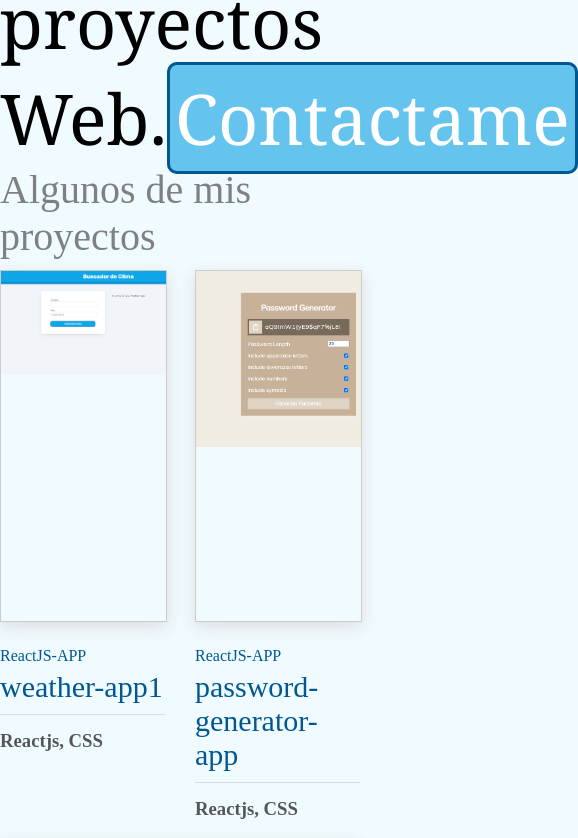
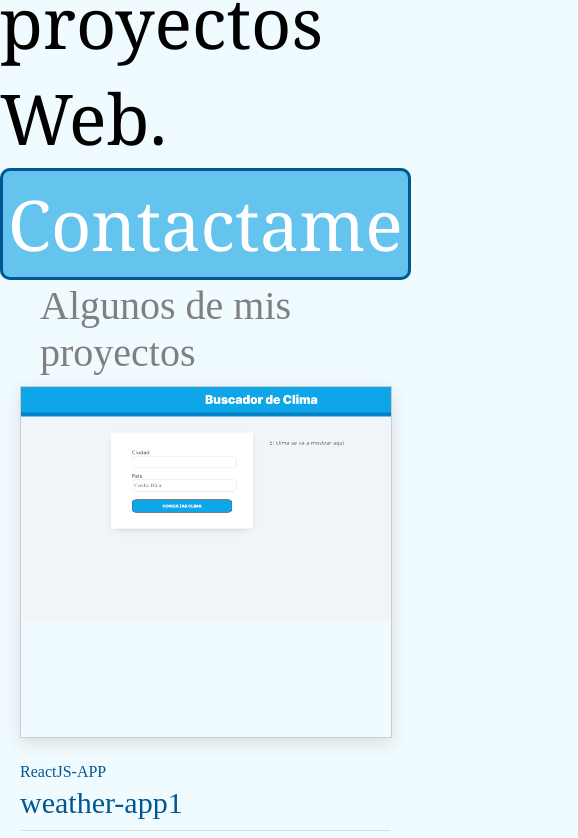
Before and after one commit to jahcoto/portfolio, a React (Vite) app: page /inicio in a window 390 px wide. Shown: the part 1937-2775 px from the top of the page, 578 px wide, since content can reach past the window. Built offline with nearby package versions, Linux system fonts and the light colour scheme.

Commit message:
Update Inicio, Contacto, WorkList responsive with 480px

```diff
--- a/src/components/Contacto.jsx
+++ b/src/components/Contacto.jsx
@@ -1,7 +1,9 @@
+import '../styles/contacto.css';
+
 const Contacto = () => {
   return (
     <div className="page">
-      <h1 className="heading">Contacto</h1>.
+      <h1 className="heading">Contacto</h1>
       <div className="contact">
         <form className="contact-form" action="mailto:jahcoto@gmail.com">
           <label htmlFor="nombre">Nombre:</label>
--- a/src/components/Inicio.jsx
+++ b/src/components/Inicio.jsx
@@ -1,5 +1,7 @@
 import { Link } from 'react-router-dom';
 import WorksList from './WorksList';
+
+import '../styles/inicio.css';
 
 const Inicio = () => {
   return (
@@ -17,8 +19,9 @@ const Inicio = () => {
       </h1>
       <section className="last-works">
         <h2 className="heading">Algunos de mis proyectos</h2>
-        <div className="works"></div>
-        <WorksList limit="3" />
+        <div className="works">
+          <WorksList limit="3" />
+        </div>
       </section>
     </div>
   );
--- a/src/components/WorksList.jsx
+++ b/src/components/WorksList.jsx
@@ -1,5 +1,7 @@
 import { Link } from 'react-router-dom';
 import { trabajos } from '../data/trabajos';
+
+import '../styles/work-list.css';
 
 const WorksList = ({ limit }) => {
   return (
--- a/src/index.css
+++ b/src/index.css
@@ -47,38 +47,6 @@ body {
   color: #555;
 }
 
-.home h1 {
-  font-family: Georgia, 'Times New Roman', Times, serif;
-  font-weight: 400;
-  font-size: 70px;
-  margin: 80px 0 0 0;
-}
-
-.home strong {
-  color: #005792;
-}
-
-.home h2 {
-  color: gray;
-  font-weight: lighter;
-}
-
-.home .title {
-  border: 3px solid #005792;
-  border-radius: 10px;
-  padding: 5px;
-  color: #fff;
-  background-color: #64c4ed;
-  text-decoration: none;
-  cursor: pointer;
-}
-
-.home .title:hover {
-  background-color: #005792;
-  color: #fff;
-  border: 3px solid #64c4ed;
-}
-
 .page {
   display: flex;
   align-items: center;
@@ -86,8 +54,7 @@ body {
   flex-direction: column;
 }
 
-.page .heading,
-.home .heading {
+.page .heading {
   font-size: 40px;
   font-weight: 500;
   margin-top: 0;
@@ -110,107 +77,6 @@ body {
   color: rgb(98, 97, 97);
 }
 
-.contact {
-  display: flex;
-  flex-direction: column;
-  justify-content: center;
-  align-items: center;
-  width: 400px;
-  margin: 0 auto;
-}
-
-.form-input {
-  display: block;
-  padding: 10px;
-  margin-top: 20px;
-  border-radius: 5px;
-  width: 500px;
-}
-
-label {
-  display: block;
-  font-size: 20px;
-  margin-top: 10px;
-}
-
-.submit {
-  background-color: #64c4ed;
-  border: 2px solid #005792;
-  color: #fff;
-  width: 100%;
-  margin-top: 10px;
-  padding: 7px;
-  cursor: pointer;
-  border-radius: 5px;
-}
-
-.submit:hover {
-  background-color: #005792;
-  color: #fff;
-  border: 2px solid #64c4ed;
-}
-
-.works {
-  display: flex;
-  flex-wrap: wrap;
-}
-
-.work-item {
-  flex-basis: 33%;
-  flex-grow: 1;
-  margin-right: 30px;
-}
-
-.work-item .mask {
-  width: 100%;
-  height: 350px;
-  overflow: hidden;
-  border: 1px solid #ccc;
-  box-shadow: 0px 5px 15px #ddd;
-}
-
-.work-item img {
-  width: 130%;
-  transition: all 0.5s;
-}
-
-.work-item .mask:hover img {
-  width: 150%;
-  margin-right: 30%;
-}
-
-.work-item span {
-  display: block;
-  color: #005792;
-  margin-top: 25px;
-}
-
-.work-item h2 {
-  display: block;
-  color: #000;
-  font-size: 30px;
-  margin-top: 5px;
-  margin-bottom: 10px;
-}
-
-.work-item a {
-  color: #005792;
-  text-decoration: none;
-  transition: all 0.3s;
-}
-
-.work-item a:hover {
-  color: #64c4ed;
-}
-
-.work-item h3 {
-  display: block;
-  color: #555;
-  margin-top: 0;
-  border-top: 1px solid #ddd;
-  padding-top: 15px;
-}
-
 .curriculo {
   width: 1000px;
   height: 100%;
--- /dev/null
+++ b/src/styles/contacto.css
@@ -0,0 +1,49 @@
+.contact {
+  display: flex;
+  flex-direction: column;
+  justify-content: center;
+  align-items: center;
+  width: 400px;
+  margin: 0 auto;
+}
+
+.form-input {
+  display: block;
+  padding: 10px;
+  margin-top: 20px;
+  border-radius: 5px;
+  width: 500px;
+}
+
+label {
+  display: block;
+  font-size: 20px;
+  margin-top: 10px;
+}
+
+.submit {
+  background-color: #64c4ed;
+  border: 2px solid #005792;
+  color: #fff;
+  width: 100%;
+  margin-top: 20px;
+  padding: 7px;
+  cursor: pointer;
+  border-radius: 5px;
+}
+
+.submit:hover {
+  background-color: #005792;
+  color: #fff;
+  border: 2px solid #64c4ed;
+}
+
+@media screen and (max-width: 480px) {
+  .heading {
+    margin-right: 190px;
+  }
+
+  .form-input {
+    width: 400px;
+  }
+}
--- /dev/null
+++ b/src/styles/inicio.css
@@ -0,0 +1,61 @@
+.home h1 {
+  font-family: Georgia, 'Times New Roman', Times, serif;
+  font-weight: 400;
+  font-size: 70px;
+  text-align: justify;
+  margin: 80px 0 0 0;
+}
+
+.home strong {
+  color: #005792;
+}
+
+.home h2 {
+  color: gray;
+  font-weight: lighter;
+}
+
+.home .title {
+  border: 3px solid #005792;
+  border-radius: 10px;
+  padding: 5px;
+  color: #fff;
+  background-color: #64c4ed;
+  text-decoration: none;
+  cursor: pointer;
+}
+
+.home .title:hover {
+  background-color: #005792;
+  color: #fff;
+  border: 3px solid #64c4ed;
+}
+
+.home .heading {
+  font-size: 40px;
+  font-weight: 500;
+  margin-top: 0;
+  margin-bottom: 10px;
+}
+
+@media screen and (max-width: 480px) {
+  h1 {
+    text-align: justify;
+    font-weight: 200;
+  }
+
+  h1 span {
+    margin-top: 10px;
+    text-align: center;
+    width: 100%;
+    display: block;
+  }
+
+  .home .heading {
+    margin-top: 10px;
+    margin-left: 40px;
+    width: 100%;
+    display: flex;
+    flex-wrap: wrap;
+  }
+}
--- a/src/styles/servicios.css
+++ b/src/styles/servicios.css
@@ -63,7 +63,7 @@ p {
 }
 
 /* For small devices */
-@media screen and (max-width: 350px) {
+@media screen and (max-width: 480px) {
   .services {
     display: flex;
     flex-direction: column;
--- /dev/null
+++ b/src/styles/work-list.css
@@ -0,0 +1,77 @@
+.works {
+  display: flex;
+  flex-wrap: wrap;
+}
+
+.work-item {
+  flex-basis: 33%;
+  flex-grow: 1;
+  margin-right: 30px;
+}
+
+.work-item .mask {
+  width: 100%;
+  height: 350px;
+  overflow: hidden;
+  border: 1px solid #ccc;
+  box-shadow: 0px 5px 15px #ddd;
+}
+
+.work-item img {
+  width: 130%;
+  transition: all 0.5s;
+}
+
+.work-item .mask:hover img {
+  width: 150%;
+  margin-right: 30%;
+}
+
+.work-item span {
+  display: block;
+  color: #005792;
+  margin-top: 25px;
+}
+
+.work-item h2 {
+  display: block;
+  color: #000;
+  font-size: 30px;
+  margin-top: 5px;
+  margin-bottom: 10px;
+}
+
+.work-item a {
+  color: #005792;
+  text-decoration: none;
+  transition: all 0.3s;
+}
+
+.work-item a:hover {
+  color: #64c4ed;
+}
+
+.work-item h3 {
+  display: block;
+  color: #555;
+  margin-top: 0;
+  border-top: 1px solid #ddd;
+  padding-top: 15px;
+}
+
+@media screen and (max-width: 480px) {
+  .works {
+    display: flex;
+    flex-wrap: nowrap;
+    flex-direction: column;
+    justify-content: center;
+    align-items: center;
+    margin-left: 10px;
+  }
+
+  .work-item {
+    flex-basis: 0;
+    flex-grow: 0;
+    margin-right: 0;
+  }
+}
```
